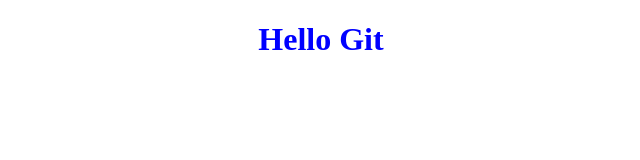
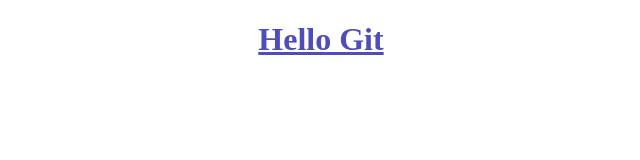
Before and after one commit to Karla1214/Karlitas-project, a plain HTML site: page index.html in a window 1280 px wide. Shown: the whole page, without its empty margins (319-959 px from the left). Drawn offline with Linux system fonts and the light colour scheme.

Commit message:
Changed document name

```diff
--- a/index.html
+++ b/index.html
@@ -4,7 +4,7 @@
     <meta charset="UTF-8" />
     <meta http-equiv="X-UA-Compatible" content="IE=edge" />
     <meta name="viewport" content="width=device-width, initial-scale=1.0" />
-    <title>Document</title>
+    <title>GitHub Project</title>
     <link rel="stylesheet" href="style.css" />
   </head>
   <body>
--- a/style.css
+++ b/style.css
@@ -1,4 +1,5 @@
 h1 {
   text-align: center;
-  color: blue;
+  color: rgb(77, 77, 189);
+  text-decoration: underline;
 }
```
